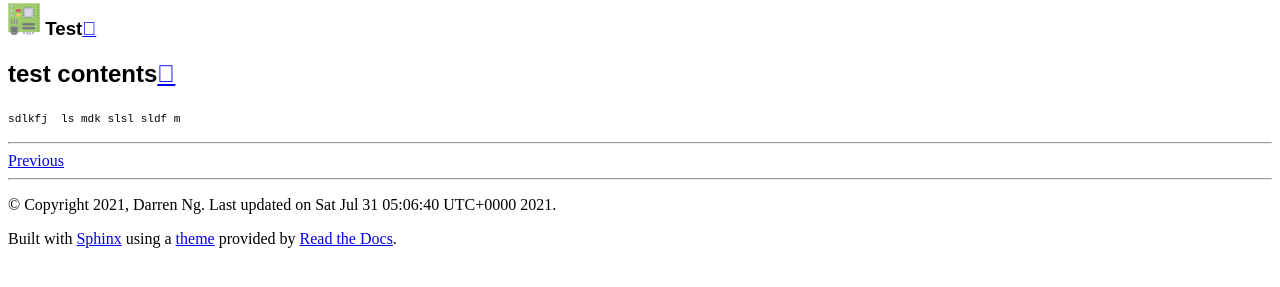
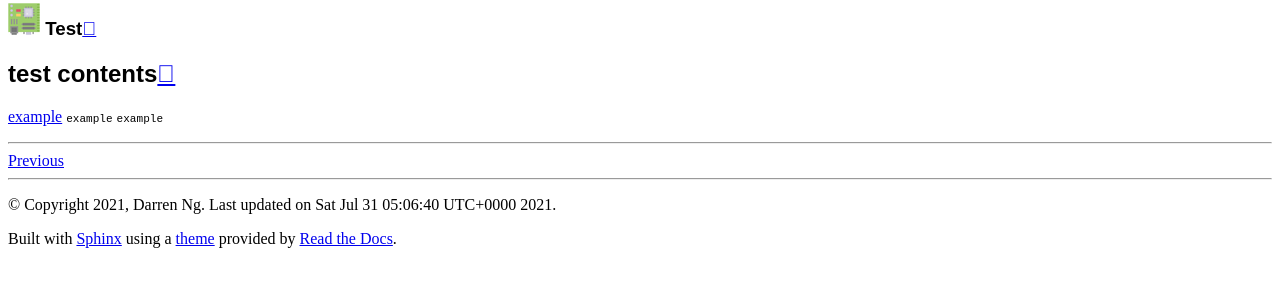
Before and after one commit to Un1Gfn/sphinx.public, a Sphinx documentation site: the page built from Documentation/Test.rst, in a window 1280 px wide. Shown: the part 405-692 px from the top of the page. Built offline with Sphinx 7.4.7 and the Read the Docs theme 2.0.0, drawn with Linux system fonts in a browser that asks for light colours; the version number could not be read and is left out; cross-references to code outside the pages are shown as plain code; part of the change alters nothing that is shown.

Commit message:
SO/q/9645321

```diff
--- a/Documentation/Test.rst
+++ b/Documentation/Test.rst
@@ -5,11 +5,9 @@
 test contents
 =============
 
-.. helloworld_directive\:\:
-
-.. :emlink:`example <https://example.org>`
-
-:emlink:`sdlkfj  ls mdk slsl sldf m <file:///dev/null>`
+`example <https://example.org>`__
+:stlink:`example <https://example.org>`
+:emlink:`example <https://example.org>`
 
 ----
 
--- a/Documentation/conf.py
+++ b/Documentation/conf.py
@@ -3,6 +3,7 @@
 # This file only contains a selection of the most common options. For a full
 # list see the documentation:
 # https://www.sphinx-doc.org/en/master/usage/configuration.html
+
 
 # -- Path setup --------------------------------------------------------------
 
@@ -10,10 +11,10 @@
 # add these directories to sys.path here. If the directory is relative to the
 # documentation root, use os.path.abspath to make it absolute, like shown here.
 #
-import os,sys
+import os, sys
 # sys.path.append(os.path.abspath('extension'))
 sys.path.insert(0, os.path.abspath('extension'))
-del os,sys
+del os, sys
 
 
 # -- Project information -----------------------------------------------------
@@ -28,17 +29,17 @@ assert copyright
 copyright += ', '
 copyright += author
 
+
 # -- General configuration ---------------------------------------------------
 # https://www.sphinx-doc.org/en/master/usage/configuration.html#general-configuration
-
 
 # https://www.sphinx-doc.org/en/master/usage/extensions/index.html
 extensions = [
     # 'sphinx.ext.duration',
     'sphinxemoji.sphinxemoji',
     'sphinx.ext.extlinks',
-    'sphinx.ext.githubpages', # https://www.sphinx-doc.org/en/master/usage/extensions/githubpages.html
-    'emlink',
+    'sphinx.ext.githubpages',  # https://www.sphinx-doc.org/en/master/usage/extensions/githubpages.html
+    'xxlink',  # emlink stlink
     'archlinux',
 ]
 
--- a/Documentation/extension/emlink.py
+++ b/Documentation/extension/xxlink.py
@@ -1,8 +1,9 @@
 # meld ~/beaglebone/Documentation/extension/helloworld.py <(yapf ~/beaglebone/Documentation/extension/helloworld.py)
 
-# import os # os.path.exists()
+# import docutils.nodes
+# import os  # os.path.exists()
 import docutils
-import inspect
+import inspect  # getmembers
 import re
 import sphinx
 import urllib.parse  # urllib.parse.urlparse()
@@ -16,7 +17,7 @@ import util
 #         return [docutils.nodes.paragraph(text='nnn')]
 
 
-def emlink_parse(s):
+def parse(s):
 
     # Avoid regex
     # https://docs.python.org/3/library/stdtypes.html?#str.rfind
@@ -82,17 +83,19 @@ def emlink_parse(s):
 # https://www.sphinx-doc.org/en/master/extdev/appapi.html#sphinx.application.Sphinx.add_role
 # https://docutils.sourceforge.io/docs/howto/rst-roles.html#define-the-role-function
 # https://sourceforge.net/p/docutils/code/HEAD/tree/trunk/docutils/docutils/parsers/rst/roles.py
-def emlink_fn(name, rawtext, text, lineno, inliner, options={}, content=[]):
+# def xxlink_fn(xx, name, rawtext, text, lineno, inliner, options={}, content=[]):
+def xxlink_fn(name, rawtext, text, lineno, inliner, options={}, content=[]):
 
-    assert      name     == 'emlink'
-    assert      rawtext  == ':%s:`%s`' % (name, text)
-    assert  len(text)    >= len('_ <_://_>')
-    assert type(inliner) == docutils.parsers.rst.states.Inliner
-    assert      options  == {}
-    assert      content  == []
+    # assert (xx.__name__, xx,) in inspect.getmembers(docutils.nodes)
+    assert       name         in ['emlink', 'stlink']
+    assert       rawtext      == ':%s:`%s`' % (name, text)
+    assert   len(text)        >= len('_ <_://_>')
+    assert  type(inliner)     == docutils.parsers.rst.states.Inliner
+    assert       options      == {}
+    assert       content      == []
     # util.hint({'lineno': lineno, 'name': name, 'text': text})
 
-    result = emlink_parse(text)
+    result = parse(text)
 
     # assert type(inliner.reporter) == sphinx.util.docutils.LoggingReporter
     # msg = [inliner.reporter.warning(result, line=lineno)]
@@ -114,21 +117,29 @@ def emlink_fn(name, rawtext, text, lineno, inliner, options={}, content=[]):
     # help(docutils.nodes.reference)
     # https://github.com/sphinx-doc/sphinx/blob/ee612ffdeb922ded72e6e3a11bcdc25223abdd53/sphinx/ext/extlinks.py#L75
     # root += docutils.nodes.reference(rawsource='rawsource', text='text', internal=False, refuri='https://example.org')
-    root = docutils.nodes.emphasis(rawsource='', text='')
+
+    root = docutils.nodes.emphasis(rawsource='', text='') if name == 'emlink' else (
+           docutils.nodes.strong(rawsource='', text='')   if name == 'stlink' else
+           None )
     root += docutils.nodes.reference(rawsource=result['title'],
                                      text=result['title'],
                                      internal=False,
                                      refuri=result['url'])
+    return ([root], msg)
 
-    return ([root], msg)
+
+# https://stackoverflow.com/a/3137022
+# def emlink_fn(name, rawtext, text, lineno, inliner, options={}, content=[]):
+#     return xxlink_fn(docutils.nodes.emphasis, **locals())
+# def stlink_fn(name, rawtext, text, lineno, inliner, options={}, content=[]):
+#     return xxlink_fn(docutils.nodes.strong,   **locals())
 
 
 def setup(app):
 
-    assert __name__ == 'emlink'
+    assert __name__ == 'xxlink'
     util.hint(__name__ + '.' + inspect.currentframe().f_code.co_name + '()') # print(inspect.stack()[0][3])
     assert __name__ in app.config.extensions
-
     util.verifyapp(app)
 
     # https://www.sphinx-doc.org/en/master/extdev/appapi.html#sphinx-core-events
@@ -143,7 +154,10 @@ def setup(app):
     #                   cls=HelloWorldDirective,
     #                   override=False)
 
-    app.add_role(name='emlink', role=emlink_fn, override=False)
+    # app.add_role(name='emlink', role=emlink_fn, override=False)
+    # app.add_role(name='stlink', role=stlink_fn, override=False)
+    app.add_role(name='emlink', role=xxlink_fn, override=False)
+    app.add_role(name='stlink', role=xxlink_fn, override=False)
 
     # https://www.sphinx-doc.org/en/master/extdev/index.html#extension-metadata
     return {
```
